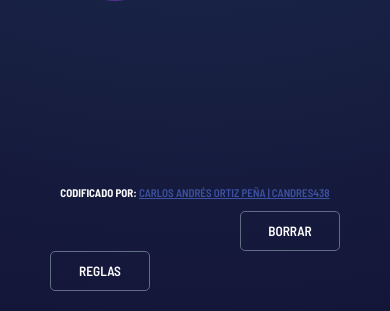
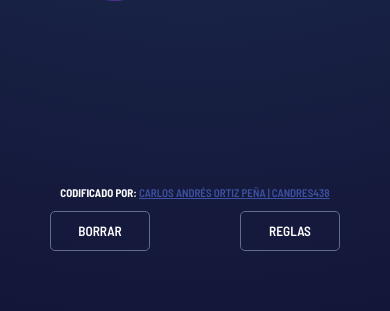
Before and after one commit to CAndres438/Piedra-Papel-Tijera-Lagarto-Spock-Andres-Ortiz, a plain HTML site: page index.html in a window 390 px wide. Shown: the part 533-844 px from the top of the page. Drawn offline with Linux system fonts and the light colour scheme.

Commit message:
Más responsive

```diff
--- a/styles/style.css
+++ b/styles/style.css
@@ -450,14 +450,15 @@ body{
     /*Reglas*/
     .reset{
         height: 40px;
-        right: 50px;
+        left: 50px;
         width: 100px;
 
     }
     .rules{
         height: 40px;
-        left: 50px;
+        right: 50px;
         width: 100px;
+        bottom: 60px;
     }
     .div-picked {
         padding: 0 5px;
```
